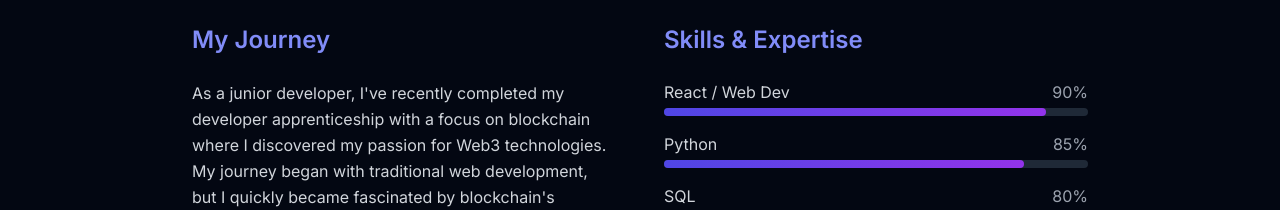
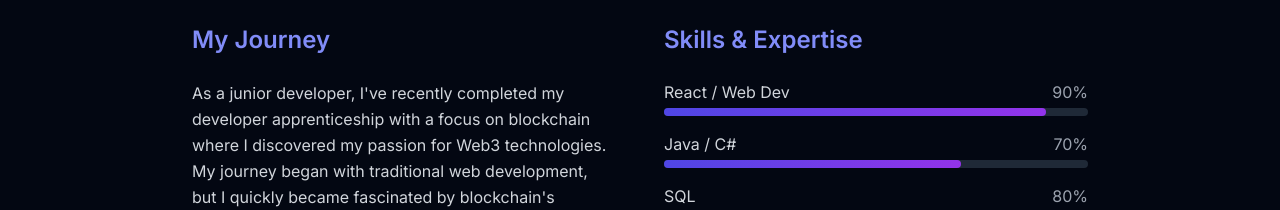
Before and after one commit to matteogisler/about-me, a React (Vite) app: page / in a window 1280 px wide. Shown: the part 980-1190 px from the top of the page. Built offline with nearby package versions, Linux system fonts and the light colour scheme.

Commit message:
Added another skill instead of python

```diff
--- a/src/components/About.tsx
+++ b/src/components/About.tsx
@@ -28,7 +28,7 @@ const About: React.FC = () => {
 
   const skillsData: Skill[] = [
     { name: 'React / Web Dev', level: 90 },
-    { name: 'Python', level: 85 },
+    { name: 'Java / C#', level: 70 },
     { name: 'SQL', level: 80 },
     { name: 'Java', level: 65 },
     { name: 'Solidity (Learning)', level: 35 },
```
